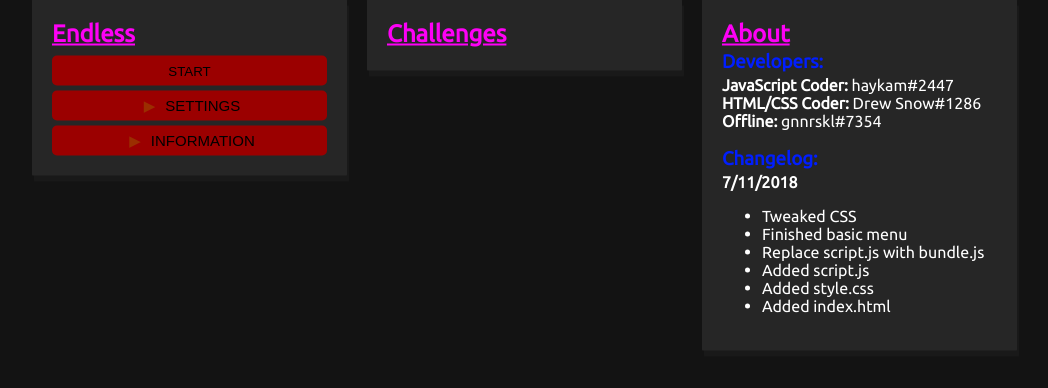
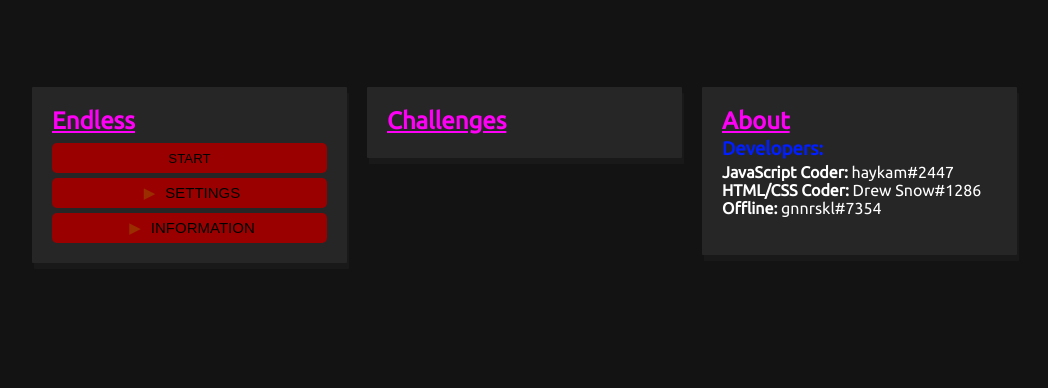
Before and after one commit to haykam821/Nebula-Create-a-Game, a website: page index.html in a window 1280 px wide. Shown: the part 280-668 px from the top of the page, without its empty margins (93-1141 px from the left). Drawn offline with Linux system fonts and the light colour scheme.

Commit message:
Remove changelog
This is an open-source project where anyone can view the commit history.

```diff
--- a/index.html
+++ b/index.html
@@ -35,16 +35,6 @@
 				<strong>JavaScript Coder: </strong>haykam#2447<br>
 				<strong>HTML/CSS Coder: </strong>Drew Snow#1286<br>
 				<strong>Offline: </strong>gnnrskl#7354<br><br>
-				<h3 class="blue">Changelog:</h3>
-				<strong>7/11/2018</strong><br>
-				<ul>
-					<li>Tweaked CSS</li>
-					<li>Finished basic menu</li>
-					<li>Replace script.js with bundle.js</li>
-					<li>Added script.js</li>
-					<li>Added style.css</li>
-					<li>Added index.html</li>
-				</ul>
 			</div>
 		</div>
 	</div>
```
